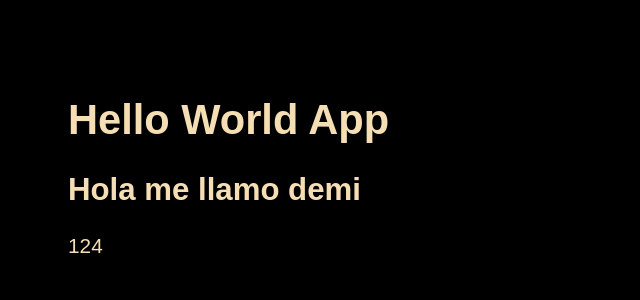
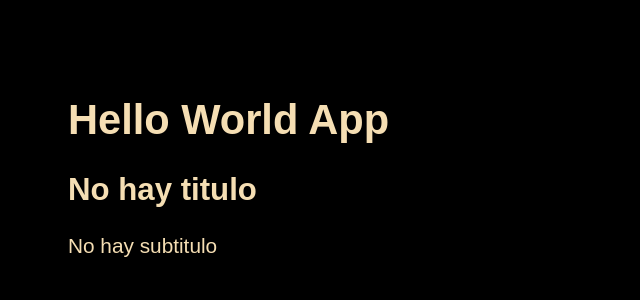
Before and after one commit to Demian-1/counterReact, a React (Vite) app: page / in a window 1280 px wide. Shown: the top 300 px of the page, without its empty margins (0-640 px from the left). Built offline with nearby package versions, Linux system fonts and the light colour scheme.

Commit message:
default proptypes

```diff
--- a/src/FirstApp.jsx
+++ b/src/FirstApp.jsx
@@ -19,12 +19,19 @@ export const FirstApp = ( {title, subtitle} ) => {// no se puede poner un objeto
     <>
         {/*<h2>{ JSON.stringify(nombree)  }</h2>*/}
         <h2>{ title }</h2>
-        <p>{subtitle + 1}</p>
+        <p>{subtitle}</p>
     </>
   )
 }
 
+// Usualmente se colocan al final
+
 FirstApp.propTypes = {
     title: PropTypes.string .isRequired,
-    subtitle: PropTypes.number.isRequired
+    subtitle: PropTypes.number
 }
+
+FirstApp.defaultProps = {
+    title: 'No hay titulo',
+    subtitle: 'No hay subtitulo'
+}
--- a/src/main.jsx
+++ b/src/main.jsx
@@ -10,6 +10,6 @@ import { HelloWorldApp } from './HelloWorldApp';
 ReactDOM.createRoot( document.getElementById('root') ).render(
     <React.StrictMode>
         <HelloWorldApp />
-        <FirstApp title='Hola me llamo demi' subtitle={123}/>
+        <FirstApp/>
     </React.StrictMode>
 )
```
